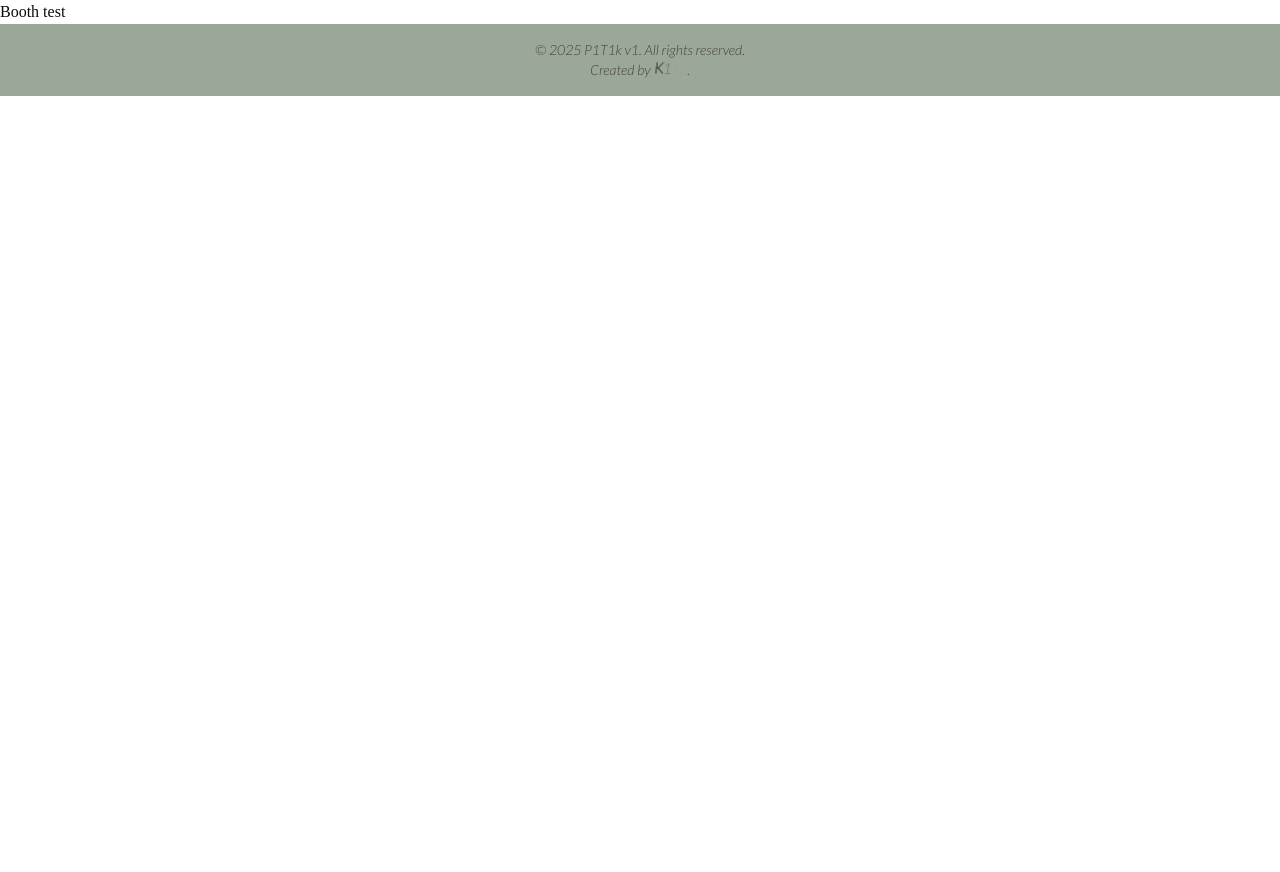
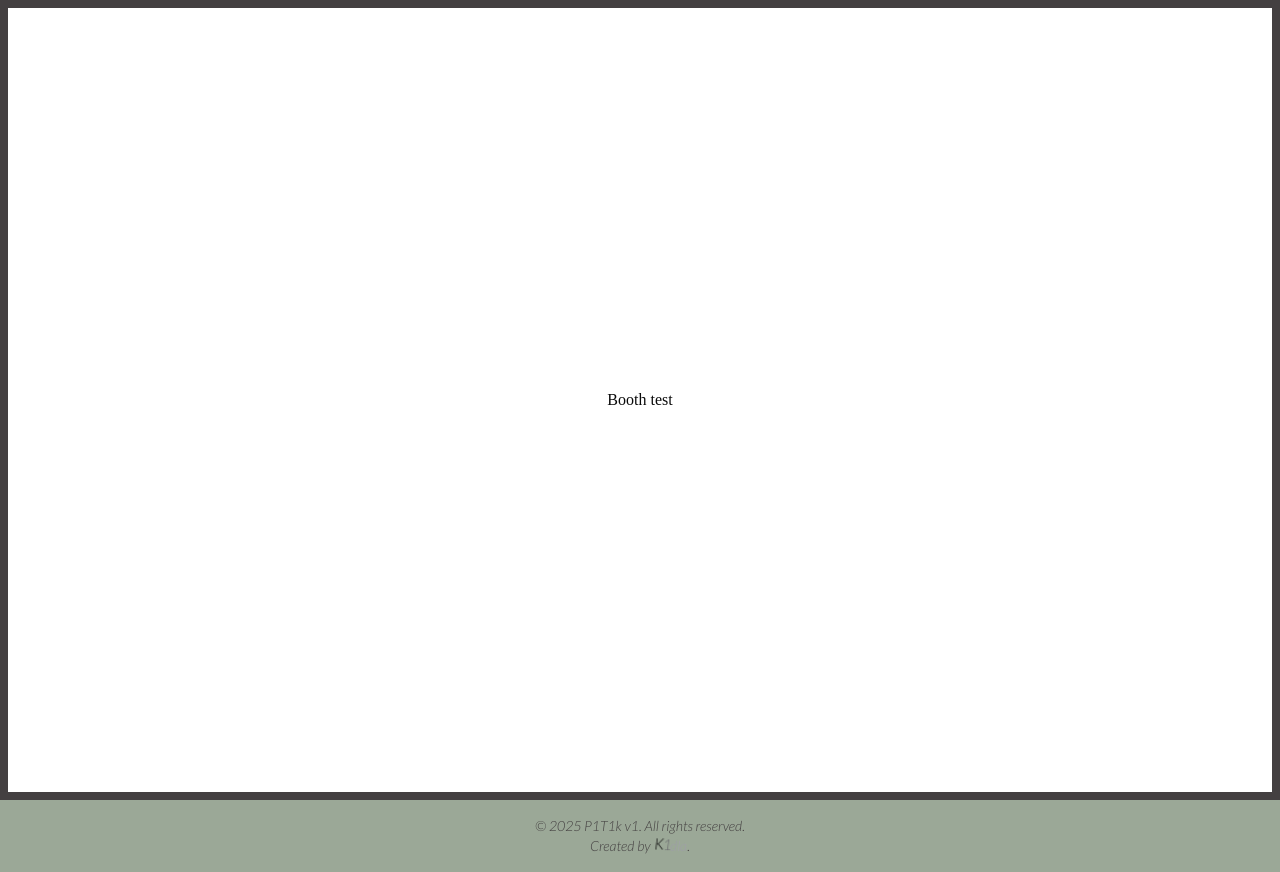
Before and after one commit to justinron31/Pitik---Photobooth, a Next.js app: page /booth in a window 1280 px wide. Before the commit the page ends 800 px from the top, so only its background shows below. Built offline with nearby package versions, Linux system fonts and the light colour scheme; a web font is replaced by a local one.

Commit message:
added page

```diff
--- a/app/booth/page.tsx
+++ b/app/booth/page.tsx
@@ -1,3 +1,7 @@
 export default function Booth() {
-  return <div>Booth test</div>;
+  return (
+    <div className="flex flex-col items-center justify-center h-screen border-8 border-[#444041]">
+      Booth test
+    </div>
+  );
 }
--- a/app/page.tsx
+++ b/app/page.tsx
@@ -3,6 +3,8 @@ import { TextRoll } from "@/components/ui/text-roll";
 import { TextShimmerWave } from "@/components/ui/text-shimmer-wave";
 import { Magnetic } from "@/components/ui/magnetic";
 import Link from "next/link";
+
+import "animate.css";
 
 export default function Home() {
   return (
@@ -30,6 +32,7 @@ export default function Home() {
         </div>
       </TextLoop>
 
+      <div className="animate__animated animate__bounceInUp animate__delay-3s">
         <Magnetic>
           <Link href="/booth">
             <button
@@ -41,5 +44,6 @@ export default function Home() {
           </Link>
         </Magnetic>
       </div>
+    </div>
   );
 }
--- a/package.json
+++ b/package.json
@@ -9,6 +9,7 @@
     "lint": "next lint"
   },
   "dependencies": {
+    "animate.css": "^4.1.1",
     "class-variance-authority": "^0.7.1",
     "clsx": "^2.1.1",
     "framer-motion": "^12.4.2",
```
Also changed, not shown: 1 other file (tests, documents, lock files or other folders). Lines whose indentation alone changed are shown as unchanged.
